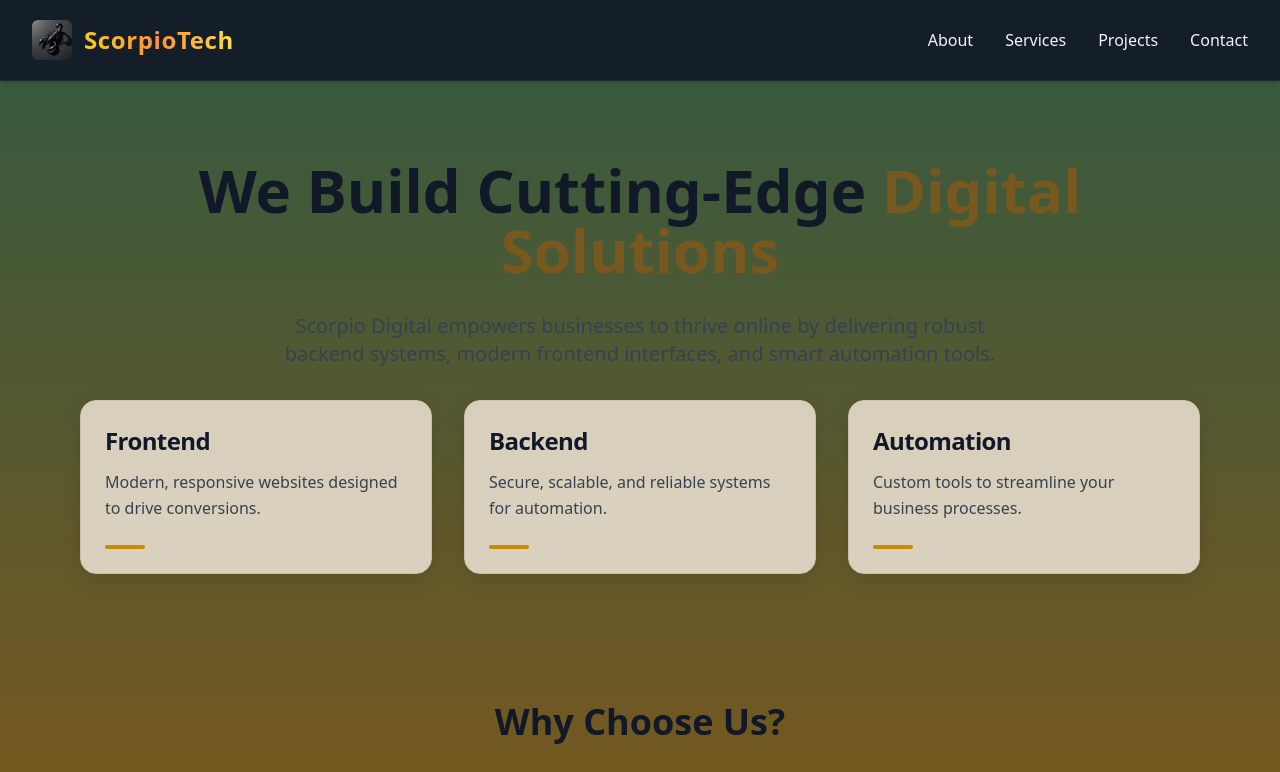
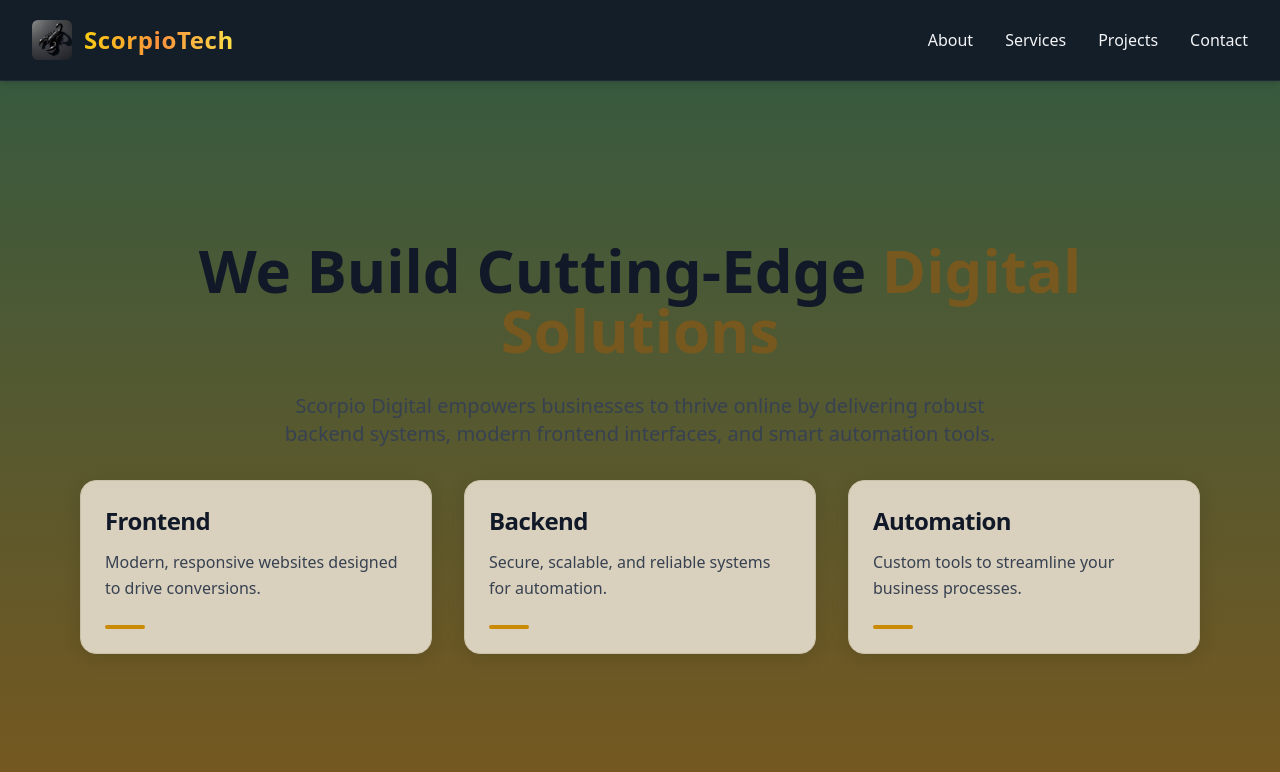
Before and after one commit to Motari2004/Scorpiotech, a Next.js app: page / in a window 1280 px wide. Shown: the top 772 px of the page. Built offline with nearby package versions, Linux system fonts and the light colour scheme.

Commit message:
Describe what you changed here

```diff
--- a/app/globals.css
+++ b/app/globals.css
@@ -19,23 +19,35 @@
   }
 }
 
-html, body {
+html {
+  /* This ensures the 'base canvas' of the browser is your green */
+  background-color: #315a42;
+  /* Prevents horizontal scroll leaks */
+  overflow-x: hidden;
+  /* Necessary for some mobile browsers to pin the height */
+  height: -webkit-fill-available;
+}
+
+body {
   @apply text-gray-900 antialiased;
   margin: 0;
   padding: 0;
-  /* 1. Use dvh (dynamic viewport height) to prevent white gaps on scroll */
+  width: 100%;
+
+  /* Use dvh for the dynamic height of mobile bars */
   min-height: 100vh;
   min-height: 100dvh;
-  width: 100%;
-  overflow-x: hidden;
-  scroll-behavior: smooth;
 
-  /* 2. Add a solid background color fallback that matches your gradient start */
-  background-color: #315a42;
-
-  /* 3. The 'fixed' and 'cover' properties ensure the gradient never stutters */
+  /* The 'fixed' property is key, but 'background-attachment' can be finicky on mobile */
   background: linear-gradient(180deg, #315a42 0%, #77581f 100%) fixed no-repeat;
   background-size: cover;
+
+  /* STOPS THE WHITE BOUNCE: This prevents the 'pull-to-refresh' and 'end-of-page'
+     rubber-banding from showing the white browser layer. */
+  overscroll-behavior-y: none;
+
+  /* Support for older mobile browsers height */
+  min-height: -webkit-fill-available;
 }
 
 .animate-marquee img, .animate-marquee svg {
--- a/app/layout.tsx
+++ b/app/layout.tsx
@@ -5,15 +5,21 @@ import Footer from "./components/Footer";
 export default function RootLayout({ children }: { children: React.ReactNode }) {
   return (
     <html lang="en">
-      <body className="bg-gray-100 text-gray-900 antialiased min-h-screen flex flex-col overflow-x-hidden">
+      <head>
+        {/* This tells the mobile browser UI to match your green background */}
+        <meta name="theme-color" content="#315a42" />
+      </head>
+      {/* FIX: Removed 'bg-gray-100'.
+        The background is now handled entirely by globals.css to prevent "flashing".
+      */}
+      <body className="text-gray-900 antialiased min-h-screen flex flex-col overflow-x-hidden">
         <Navbar />
 
-        {/* Mobile Fixes:
-          1. Changed p-8 to p-4 (mobile) and md:p-8 (desktop)
-          2. Added max-w-7xl and mx-auto to prevent content from stretching too wide on iPads/Laptops
-          3. Added w-full to ensure it fills the screen width
+        {/* Main Content:
+          'flex-grow' ensures the footer is pushed to the bottom.
+          'pt-24' (or similar) ensures content doesn't sit under the fixed Navbar.
         */}
-        <main className="flex-grow w-full max-w-7xl mx-auto px-4 py-8 md:px-8">
+        <main className="flex-grow w-full max-w-7xl mx-auto px-4 py-8 md:px-8 pt-28">
           {children}
         </main>
 
```
